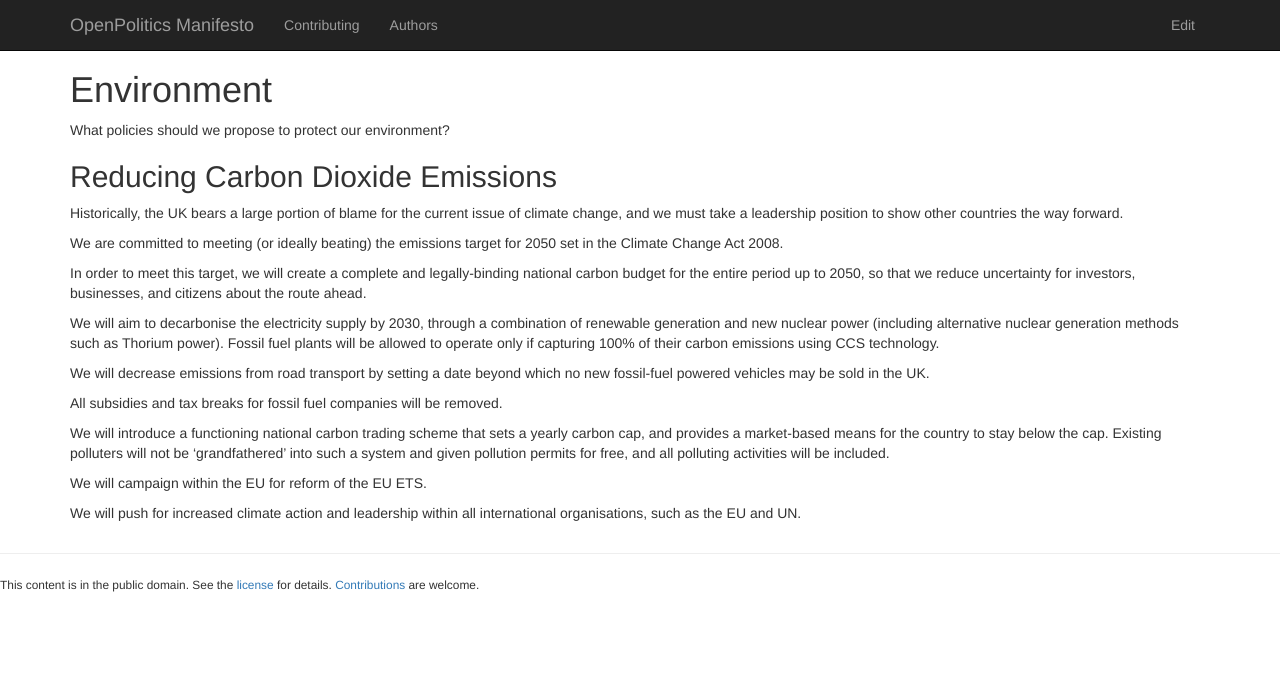
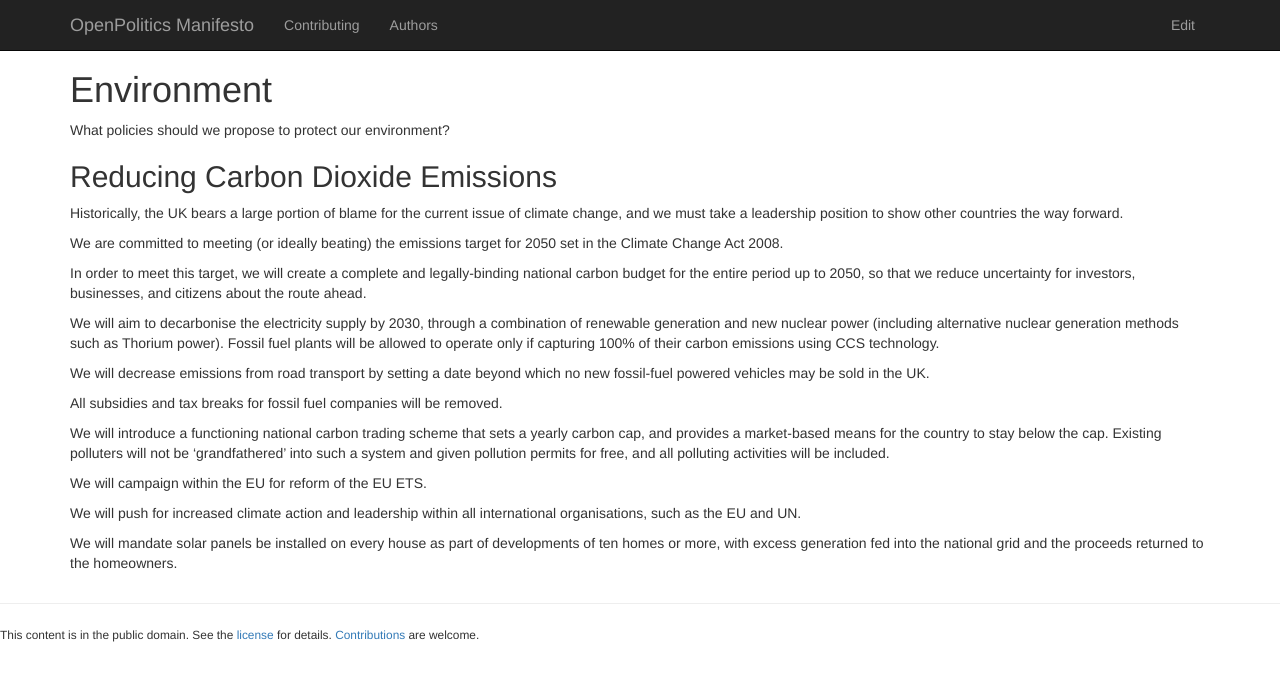
Before and after one commit to openpolitics/manifesto, a Jekyll site: the page built from environment.md, in a window 1280 px wide. Shown: the top 681 px of the page. Built offline with Jekyll 4.4.1, drawn with Linux system fonts in a browser that asks for light colours; nearby versions of some CDN libraries.

Commit message:
Adding solar panel mandate

```diff
--- a/environment.md
+++ b/environment.md
@@ -32,3 +32,5 @@ such a system and given pollution permits for free, and all polluting activities
 We will campaign within the EU for reform of the EU ETS.
 
 We will push for increased climate action and leadership within all international organisations, such as the EU and UN.
+
+We will mandate solar panels be installed on every house as part of developments of ten homes or more, with excess generation fed into the national grid and the proceeds returned to the homeowners.
```
